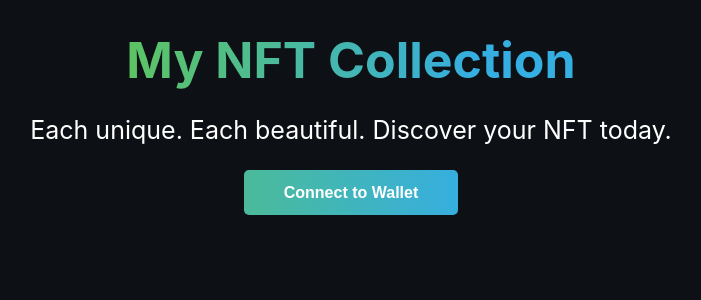
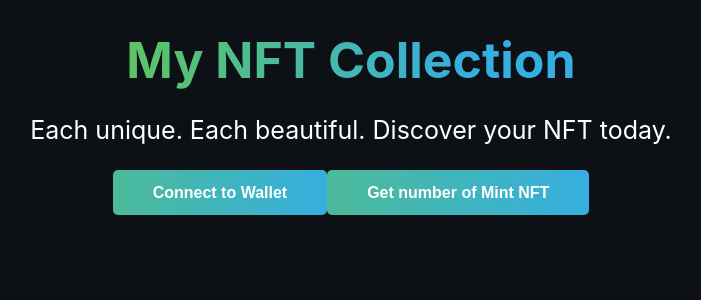
Before and after one commit to zalbani-lab/NFT-Marketplace, a React (Create React App) app: page / in a window 1280 px wide. Shown: the top 300 px of the page, without its empty margins (289-990 px from the left). Built offline with nearby package versions, Linux system fonts and the light colour scheme.

Commit message:
Create button to getTotalNFTsMintedSoFar

```diff
--- a/src/App.js
+++ b/src/App.js
@@ -7,7 +7,7 @@ import './styles/App.css';
 const OPENSEA_LINK = '';
 const TOTAL_MINT_COUNT = 50;
 
-const CONTRACT_ADDRESS = "0xE324D36201550A5B1dB756cA0f104E8028817fBD";
+const CONTRACT_ADDRESS = "0x0982f5F1c369149D1b66E7e56C24D2674F0Cf164";
 
 const App = () => {
 
@@ -106,10 +106,8 @@ const App = () => {
   }
 
   const askContractToMintNft = async () => {
-
     try {
       const { ethereum } = window;
-
       if (ethereum) {
         const provider = new ethers.providers.Web3Provider(ethereum);
         const signer = provider.getSigner();
@@ -122,6 +120,25 @@ const App = () => {
         await nftTxn.wait();
 
         console.log(`Mined, see transaction: https://goerli.etherscan.io/tx/${nftTxn.hash}`);
+      } else {
+        console.log("Ethereum object doesn't exist!");
+      }
+    } catch (error) {
+      console.log(error)
+    }
+  }
+
+  const getNumberOfMintedNFT = async () => {
+    try {
+      const { ethereum } = window;
+      if (ethereum) {
+        const provider = new ethers.providers.Web3Provider(ethereum);
+        const signer = provider.getSigner();
+        const connectedContract = new ethers.Contract(CONTRACT_ADDRESS, myEpicNft.abi, signer);
+
+        let numberOfMintedNFT = await connectedContract.getTotalNFTsMintedSoFar();
+        console.table(numberOfMintedNFT);
+
 
       } else {
         console.log("Ethereum object doesn't exist!");
@@ -144,6 +161,12 @@ const App = () => {
    </button>
   );
 
+  const getNumberOfNFTMintedButton = () => (
+    <button onClick={getNumberOfMintedNFT} className="cta-button connect-wallet-button">
+      Get number of Mint NFT
+    </button>
+   );
+
   useEffect(() => {
     checkIfWalletIsConnected();
   }, [])
@@ -157,6 +180,7 @@ const App = () => {
             Each unique. Each beautiful. Discover your NFT today.
           </p>
           {currentAccount === "" ? renderNotConnectedContainer() : renderMintButton()}
+          {getNumberOfNFTMintedButton()}
         </div>
       </div>
     </div>
```
Also changed, not shown: src/utils/MyEpicNFT.json. Lines whose indentation alone changed are shown as unchanged.
